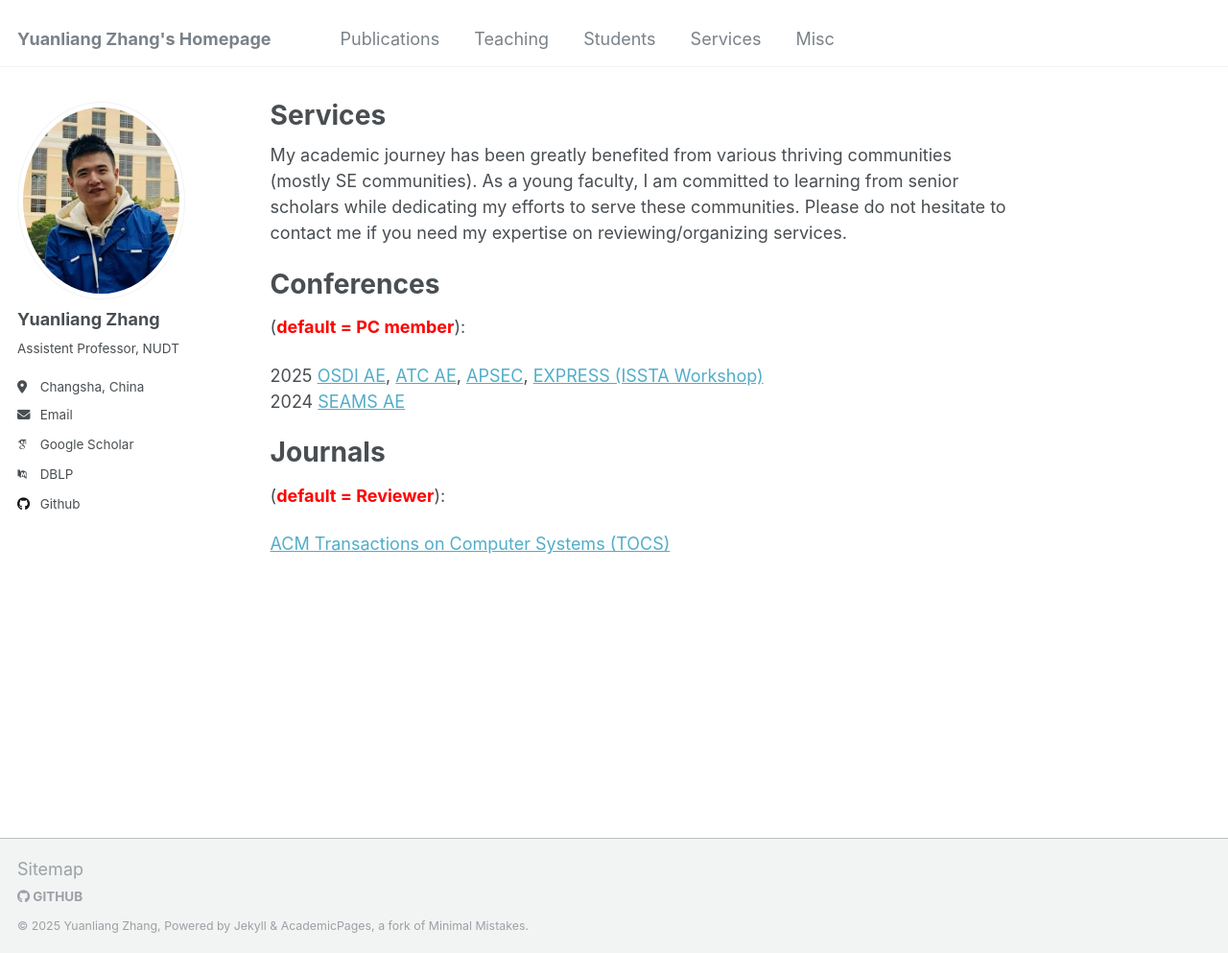
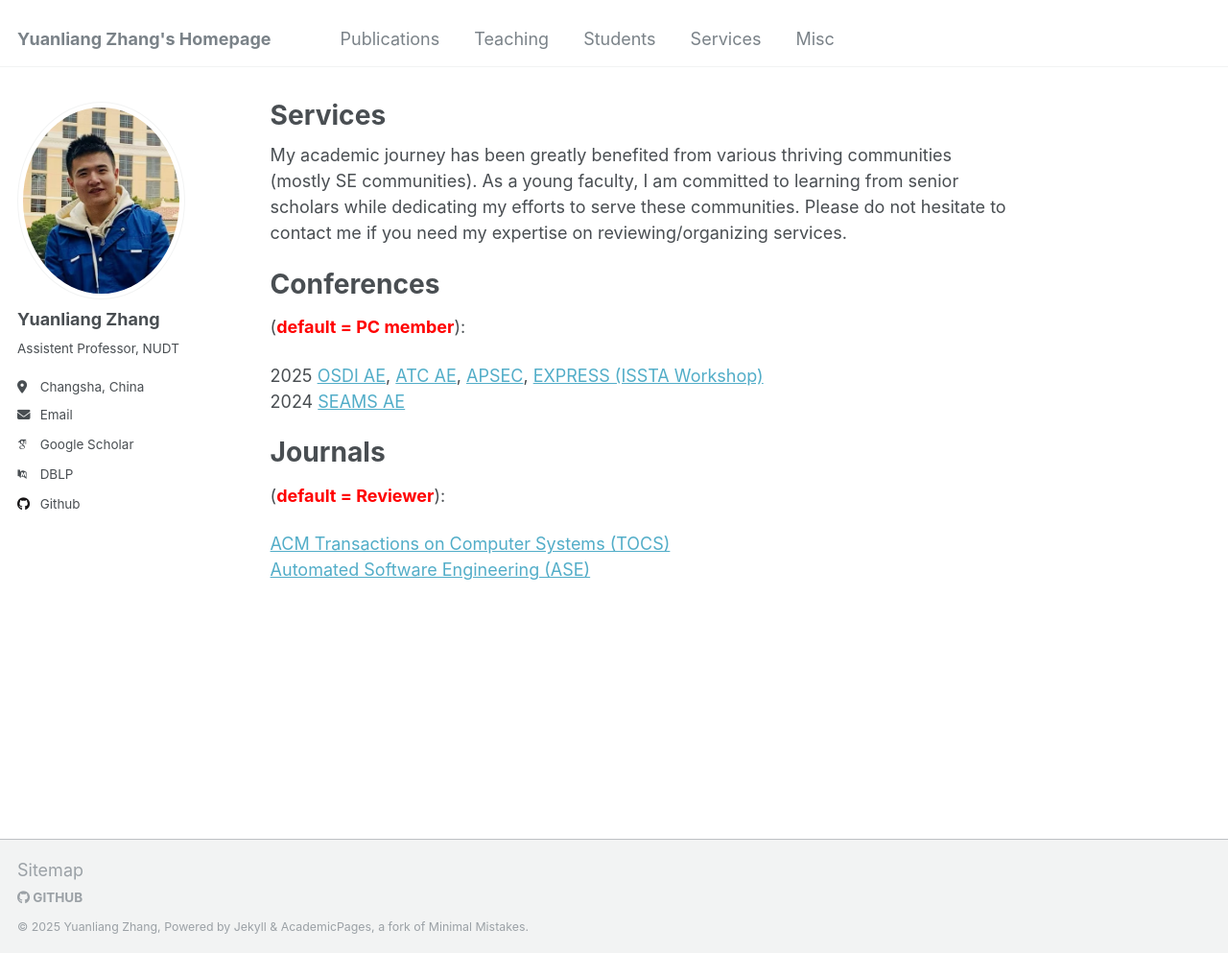
Before and after one commit to zhangbuzhang/zhangbuzhang.github.io, a Jekyll site: the page built from _pages/services.md, in a window 1280 px wide and 993 px high. Shown: the whole window at 96% size. Built offline with Jekyll 4.4.1, drawn with Linux system fonts in a browser that asks for light colours; some web fonts are replaced.

Commit message:
ASE review

```diff
--- a/_pages/services.md
+++ b/_pages/services.md
@@ -18,3 +18,4 @@ Journals
  (**<font color="red">default = Reviewer</font>**):
 
 [ACM Transactions on Computer Systems (TOCS)](https://dl.acm.org/journal/tocs)
+[Automated Software Engineering (ASE)](https://link.springer.com/journal/10515)
```
